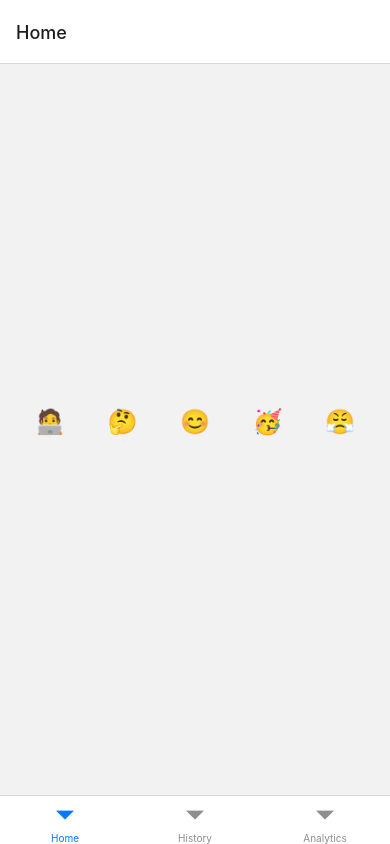
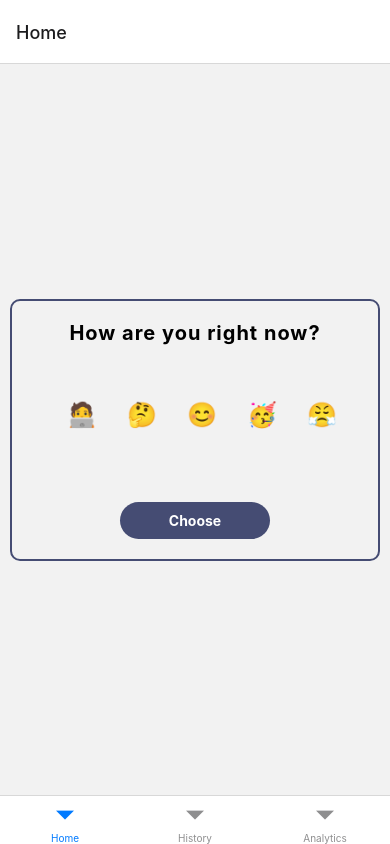
Before and after one commit to Nifled/mood-tracker-react-native, a React Native app: screen /Home in a window 390 px wide. Built offline with nearby package versions, Linux system fonts and the light colour scheme.

Commit message:
Style the mood picker

```diff
--- a/src/components/MoodPicker.tsx
+++ b/src/components/MoodPicker.tsx
@@ -2,6 +2,7 @@
 import { View, Text, StyleSheet } from 'react-native';
 import { Mood } from '../types';
 import { PressableArea } from './PressableArea';
+import { theme } from '../theme';
 
 const MOODS: Mood[] = [
   { emoji: '🧑‍💻', description: 'studious' },
@@ -15,6 +16,9 @@
   const [selectedMood, setSelectedMood] = React.useState<Mood>();
 
   return (
+    <View style={styles.container}>
+      <Text style={styles.heading}>How are you right now?</Text>
+
       <View style={styles.moodList}>
         {MOODS.map(mood => (
           <View>
@@ -35,6 +39,11 @@
             </Text>
           </View>
         ))}
+      </View>
+
+      <PressableArea style={styles.button}>
+        <Text style={styles.buttonText}>Choose</Text>
+      </PressableArea>
     </View>
   );
 };
@@ -58,13 +67,40 @@
   },
   selectedMoodItem: {
     borderWidth: 2,
-    backgroundColor: '#454C73',
-    borderColor: '#fff',
+    backgroundColor: theme.colors.purple,
+    borderColor: theme.colors.white,
   },
   descriptionText: {
-    color: '#454C73',
+    color: theme.colors.purple,
     fontWeight: 'bold',
     fontSize: 10,
     textAlign: 'center',
   },
+  container: {
+    borderWidth: 2,
+    borderColor: theme.colors.purple,
+    margin: 10,
+    borderRadius: 10,
+    padding: 20,
+  },
+  heading: {
+    fontSize: 20,
+    fontWeight: 'bold',
+    letterSpacing: 1,
+    textAlign: 'center',
+    marginBottom: 20,
+  },
+  button: {
+    backgroundColor: theme.colors.purple,
+    width: 150,
+    borderRadius: 20,
+    marginTop: 20,
+    alignSelf: 'center',
+    padding: 10,
+  },
+  buttonText: {
+    color: theme.colors.white,
+    textAlign: 'center',
+    fontWeight: 'bold',
+  },
 });
--- /dev/null
+++ b/src/theme.ts
@@ -0,0 +1,6 @@
+export const theme = {
+  colors: {
+    purple: '#454C73',
+    white: '#fff',
+  },
+};
```
Lines whose indentation alone changed are shown as unchanged.
